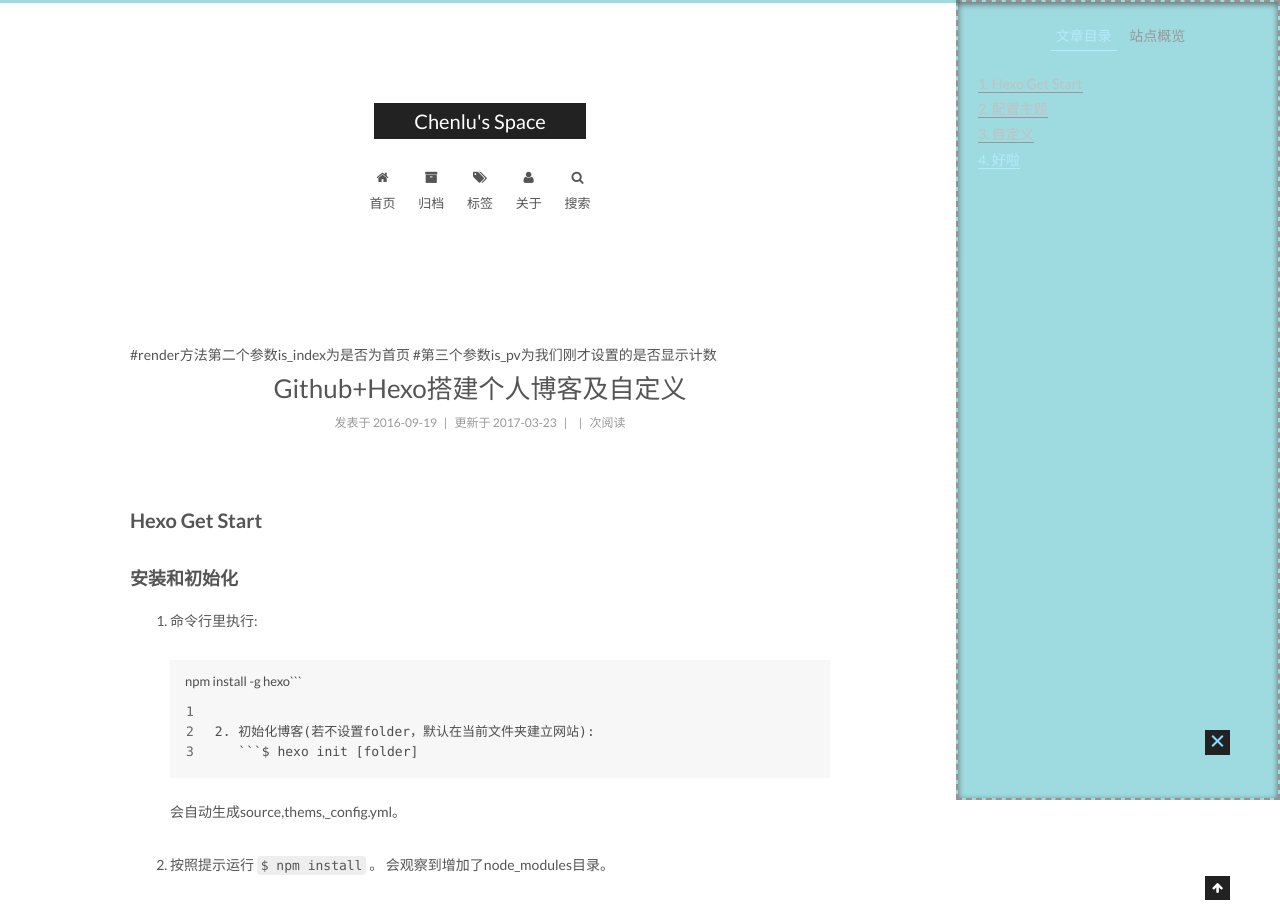
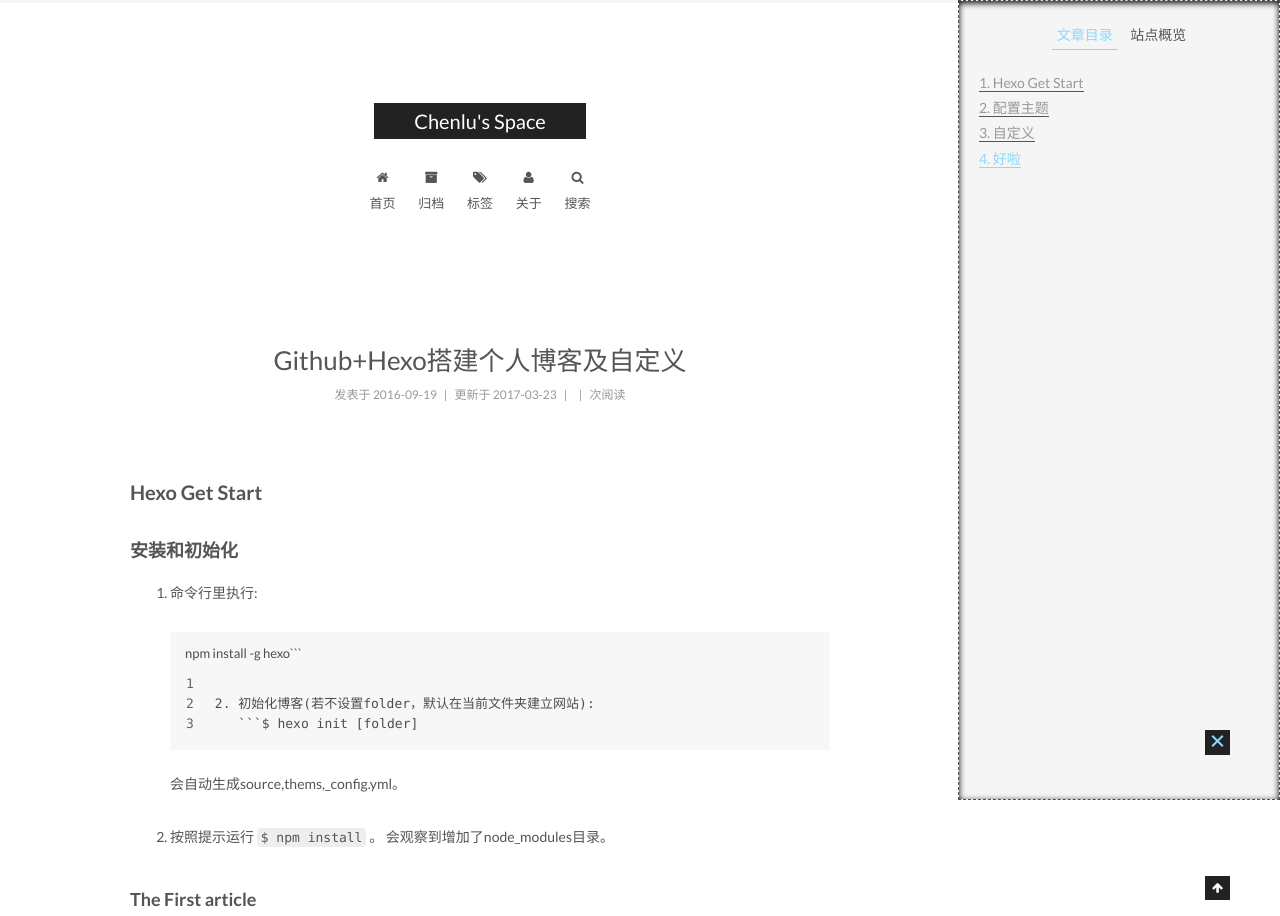
Before and after one commit to chenluli/chenluli.github.io, a plain HTML site: page 2016/09/19/blogLaunch/index.html in a window 1280 px wide. Shown: the top 916 px of the page. Drawn offline with Linux system fonts and the light colour scheme; some packages are replaced by stand-ins of ours; a script that the page names is missing; files whose address does not match are found by name.

Commit message:
Site updated: 2017-03-23 22:47:29

```diff
--- a/2016/09/19/blogLaunch/index.html
+++ b/2016/09/19/blogLaunch/index.html
@@ -284,8 +284,6 @@
 
 
   <div id="posts" class="posts-expand">
-  #render方法第二个参数is_index为是否为首页
-    	#第三个参数is_pv为我们刚才设置的是否显示计数
 
 
 
--- a/css/main.css
+++ b/css/main.css
@@ -1548,7 +1548,7 @@
   width: 4px;
   height: 4px;
   border-radius: 50%;
-  background: #ff7dd4;
+  background: #ee14ff;
 }
 .links-of-blogroll {
   font-size: 13px;
@@ -2181,14 +2181,9 @@
   display: inline-block;
 }
 .headband {
-  background-color: #5ec4cd;
-  opacity: 0.6;
+  background-color: #f5f5f5;
 }
 #sidebar {
-  background-color: #5ec4cd;
-  opacity: 0.6;
-  border: dashed 2px #4d4d4c;
-}
-.sidebar-nav-active {
-  color: #1f1f1f;
-}
+  background-color: #f5f5f5;
+  border: dashed 1px #4d4d4c;
+}
```
Also changed, not shown: 2017/03/22/2017-3-22-communicate/index.html (+0 -2 lines), about/index.html (+0 -2 lines), tags/index.html (+2 -0 lines).
